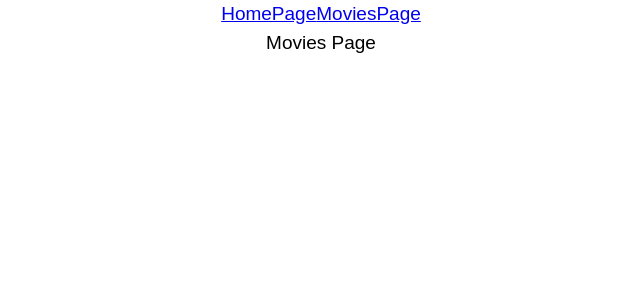
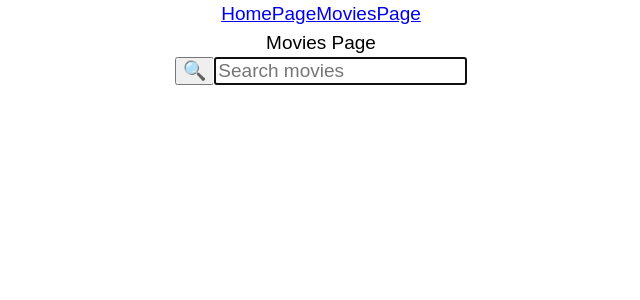
Before and after one commit to With0utN3me/goit-react-hw-05, a React (Vite) app: page /movies in a window 1280 px wide. Shown: the top 300 px of the page, without its empty margins (319-959 px from the left). Built offline with nearby package versions, Linux system fonts and the light colour scheme; no server answers.

Commit message:
added search movies + env variable

```diff
--- a/package.json
+++ b/package.json
@@ -12,6 +12,7 @@
   "dependencies": {
     "axios": "^1.6.8",
     "clsx": "^2.1.0",
+    "dotenv": "^16.4.5",
     "modern-normalize": "^2.0.0",
     "react": "^18.2.0",
     "react-dom": "^18.2.0",
--- a/src/components/App.jsx
+++ b/src/components/App.jsx
@@ -13,19 +13,18 @@ import MovieReviews from './MovieReviews/MovieReviews';
 import Navigation from './Navigation/Navigation';
 
 const App = () => {
-    const apiKey = "Bearer eyJhbGciOiJIUzI1NiJ9.eyJhdWQiOiJhZmY0NTQ5ZWFjOWI5NGZiMjE4MjllODQ0ZDZjYmNkMyIsInN1YiI6IjY2MWQ1ZmYzZmQ0YTk2MDE4NjZjNWIyYyIsInNjb3BlcyI6WyJhcGlfcmVhZCJdLCJ2ZXJzaW9uIjoxfQ.KlgWz20RIDirCe2-Y6PsAoagIIf4qSaURXggz0HXvTk";
-
+    const options = {
+        headers: {
+            accept: 'application/json',
+            Authorization: process.env.ApiKey,
+        }
+    };
     const [trendingMovies, setTrendingMovies] = useState([]);
     const [movie, setMovie] = useState({});
+    const [searchedMovies, setSearchMovies] = useState([]);
 
     const getTrendingMovies = async () => {
         try {
-            const options = {
-                headers: {
-                    accept: 'application/json',
-                    Authorization: apiKey,
-                }
-            };
             const response = await axios.get('https://api.themoviedb.org/3/trending/movie/day?language=en-US', options);
             if (response.data.results.length > 0){
                 setTrendingMovies(response.data.results);
@@ -42,16 +41,22 @@ const App = () => {
 
     const getMovieById = async (movieId) => {
         try {
-            const options = {
-                headers: {
-                    accept: 'application/json',
-                    Authorization: apiKey,
-                }
-            };
             const response = await axios.get(`https://api.themoviedb.org/3/movie/${movieId}?language=en-US`, options);
             if (response){
                 setMovie(response.data);
-                console.log(response.data);
+            } else {
+                console.log("No data found");
+            }
+        } catch (error) {
+            console.error(error);
+        }
+    }
+
+    const getMovies = async (topic) => {
+        try {
+            const response = await axios.get(`https://api.themoviedb.org/3/search/movie?query=${topic}&include_adult=false&language=en-US&page=1`, options);
+            if (response){
+                setSearchMovies(response.data.results);
             } else {
                 console.log("No data found");
             }
@@ -65,7 +70,7 @@ const App = () => {
 
             <Routes>
                 <Route path='/' element={<HomePage moviesList={trendingMovies} />} />
-                <Route path='/movies' element={<MoviesPage />} />
+                <Route path='/movies' element={<MoviesPage onSearch={getMovies} moviesList={searchedMovies}/>} />
                     <Route path='/movies/:movieId' element={<MovieDetailsPage getMovieById={getMovieById} movie={movie}/>}>
                         <Route path='cast' element={<MovieCast />} />
                         <Route path='reviews' element={<MovieReviews />} />
--- a/src/components/MovieList/MovieList.jsx
+++ b/src/components/MovieList/MovieList.jsx
@@ -1,6 +1,6 @@
 
 import { Link, useLocation } from 'react-router-dom';
-const MovieList = ({movies }) => {
+const MovieList = ({ movies }) => {
     const location = useLocation();
     return (
             <ul>{movies.map(movie => (
--- a/src/pages/MovieDetailsPage.jsx
+++ b/src/pages/MovieDetailsPage.jsx
@@ -28,7 +28,7 @@ const MovieDetailsPage = ({getMovieById, movie}) => {
 
                     <li>
                         <h3>Rating</h3>
-                        {movie.vote_average.toFixed(1)}
+                        {movie.vote_average && movie.vote_average.toFixed(1)}
                     </li>
 
                     <li>
--- a/src/pages/MoviesPage.jsx
+++ b/src/pages/MoviesPage.jsx
@@ -1,7 +1,42 @@
-const MoviesPage = () => {
+import { useSearchParams } from "react-router-dom";
+import { useEffect } from 'react';
+import MovieList from '../components/MovieList/MovieList';
+const MoviesPage = ({ onSearch, moviesList }) => {
+    const [searchParams, setSearchParams] = useSearchParams();
+    const query = searchParams.get("query");
+    useEffect(() => {
+        if(query === "" || query === null) return;
+        console.log(query);
+        onSearch(query);
+    }, [query]);
+
+    const handleSubmit = (evt) => {
+        evt.preventDefault();
+        const form = evt.currentTarget;
+        if (form.elements.movie.value.trim() === "") {
+            alert("Please enter search term!");
+            return;
+        }
+        setSearchParams({query: form.elements.movie.value});
+        form.reset();
+    };
+
+
     return(
         <div>
             <p>Movies Page</p>
+            <form onSubmit={handleSubmit}>
+                <button type="submit">&#x1f50d;</button>
+                <input
+                    id='search_bar'
+                    type="text"
+                    autoComplete="off"
+                    name="movie"
+                    autoFocus
+                    placeholder="Search movies"
+                />
+            </form>
+            {moviesList.length > 0 && <MovieList movies={moviesList}/>}
         </div>
     )
 }
```
Also changed, not shown: 2 other files (tests, documents, lock files or other folders).
